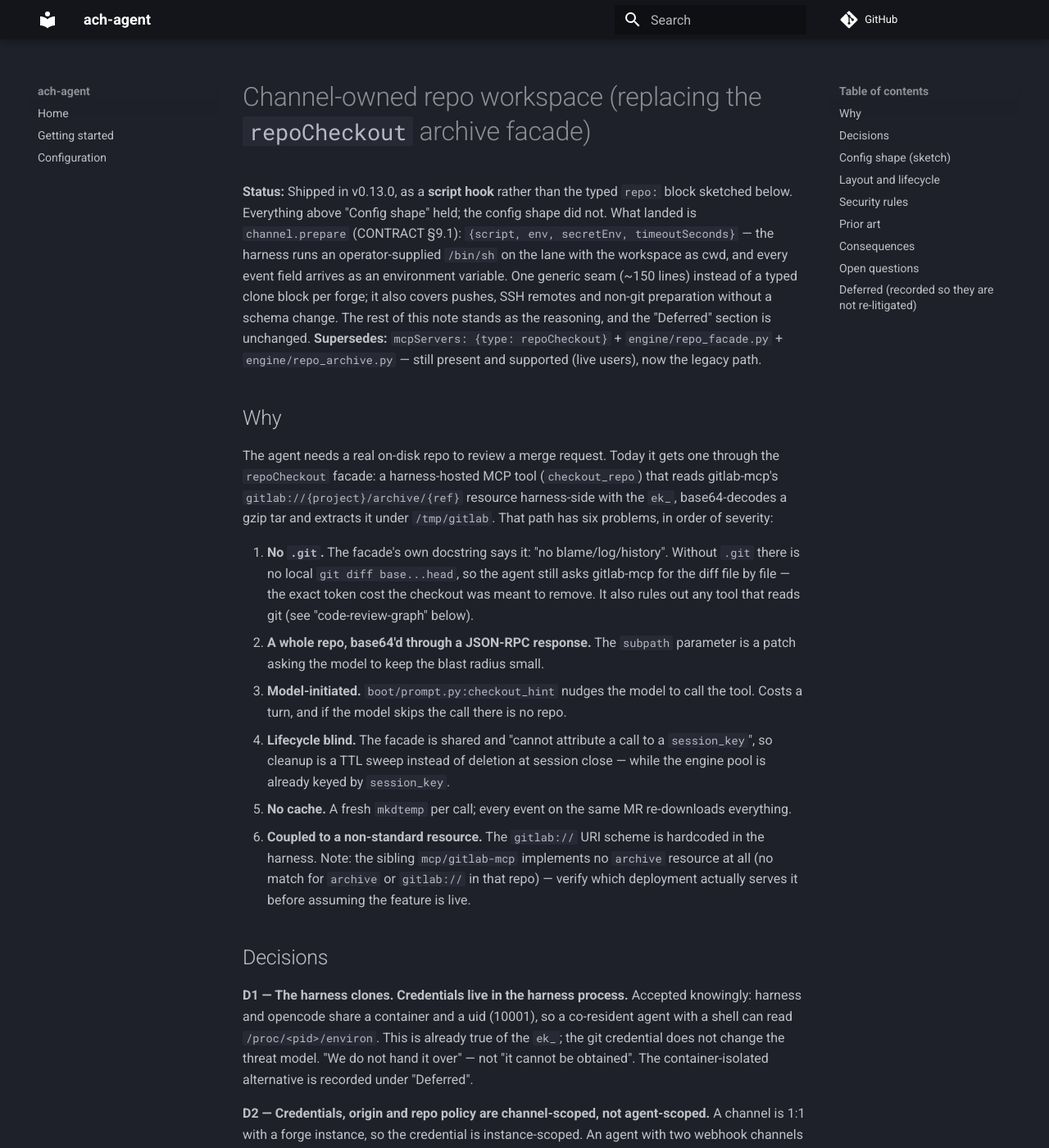
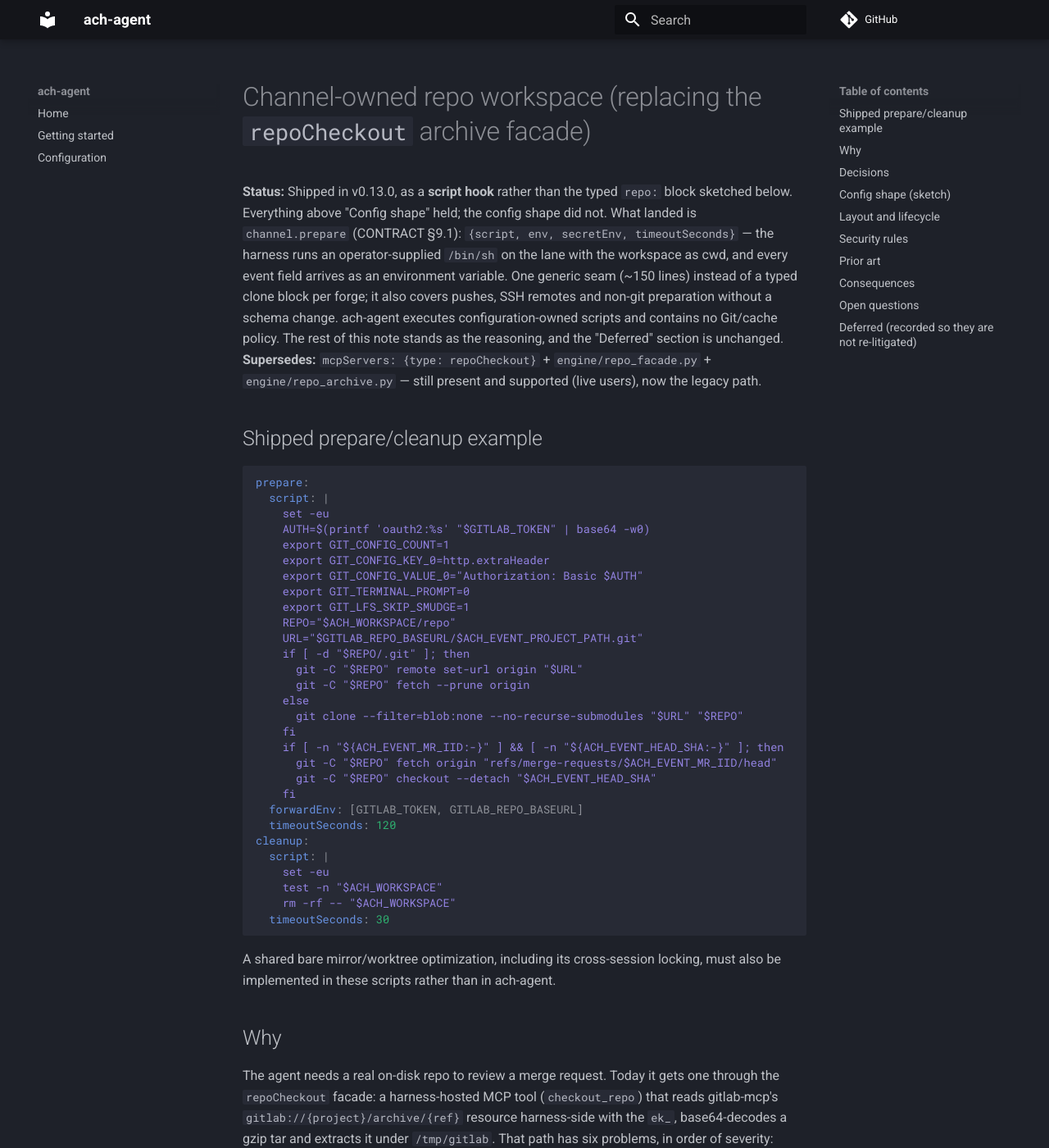
Before and after one commit to ackstorm/ach-agent, an MkDocs documentation site: the page built from docs/references/2026-08-31-channel-owned-repo-workspace.md, in a window 1280 px wide and 1400 px high. Shown: the whole window at 82% size. Built offline with MkDocs 1.6.1 and Material for MkDocs 9.7.7, drawn with Linux system fonts in a browser that asks for light colours; comment, search, counter and statistics services are not loaded.

Commit message:
docs(channels): publish cleanup hook contract

````diff
--- a/docs/references/2026-08-31-channel-owned-repo-workspace.md
+++ b/docs/references/2026-08-31-channel-owned-repo-workspace.md
@@ -6,9 +6,47 @@ sketched below. Everything above "Config shape" held; the config shape did not.
 an operator-supplied `/bin/sh` on the lane with the workspace as cwd, and every event field
 arrives as an environment variable. One generic seam (~150 lines) instead of a typed clone
 block per forge; it also covers pushes, SSH remotes and non-git preparation without a schema
-change. The rest of this note stands as the reasoning, and the "Deferred" section is unchanged.
+change. ach-agent executes configuration-owned scripts and contains no Git/cache policy. The rest
+of this note stands as the reasoning, and the "Deferred" section is unchanged.
 **Supersedes:** `mcpServers: {type: repoCheckout}` + `engine/repo_facade.py` +
 `engine/repo_archive.py` — still present and supported (live users), now the legacy path.
+
+## Shipped prepare/cleanup example
+
+```yaml
+prepare:
+  script: |
+    set -eu
+    AUTH=$(printf 'oauth2:%s' "$GITLAB_TOKEN" | base64 -w0)
+    export GIT_CONFIG_COUNT=1
+    export GIT_CONFIG_KEY_0=http.extraHeader
+    export GIT_CONFIG_VALUE_0="Authorization: Basic $AUTH"
+    export GIT_TERMINAL_PROMPT=0
+    export GIT_LFS_SKIP_SMUDGE=1
+    REPO="$ACH_WORKSPACE/repo"
+    URL="$GITLAB_REPO_BASEURL/$ACH_EVENT_PROJECT_PATH.git"
+    if [ -d "$REPO/.git" ]; then
+      git -C "$REPO" remote set-url origin "$URL"
+      git -C "$REPO" fetch --prune origin
+    else
+      git clone --filter=blob:none --no-recurse-submodules "$URL" "$REPO"
+    fi
+    if [ -n "${ACH_EVENT_MR_IID:-}" ] && [ -n "${ACH_EVENT_HEAD_SHA:-}" ]; then
+      git -C "$REPO" fetch origin "refs/merge-requests/$ACH_EVENT_MR_IID/head"
+      git -C "$REPO" checkout --detach "$ACH_EVENT_HEAD_SHA"
+    fi
+  forwardEnv: [GITLAB_TOKEN, GITLAB_REPO_BASEURL]
+  timeoutSeconds: 120
+cleanup:
+  script: |
+    set -eu
+    test -n "$ACH_WORKSPACE"
+    rm -rf -- "$ACH_WORKSPACE"
+  timeoutSeconds: 30
+```
+
+A shared bare mirror/worktree optimization, including its cross-session locking, must also be
+implemented in these scripts rather than in ach-agent.
 
 ## Why
 
````
Also changed, not shown: CHANGELOG.md (+2 -0 lines), docs/schemas/agent-config-v1.schema.json (+12 -1 lines), docs/schemas/operator-contract.md (+13 -0 lines), 1 other file.
